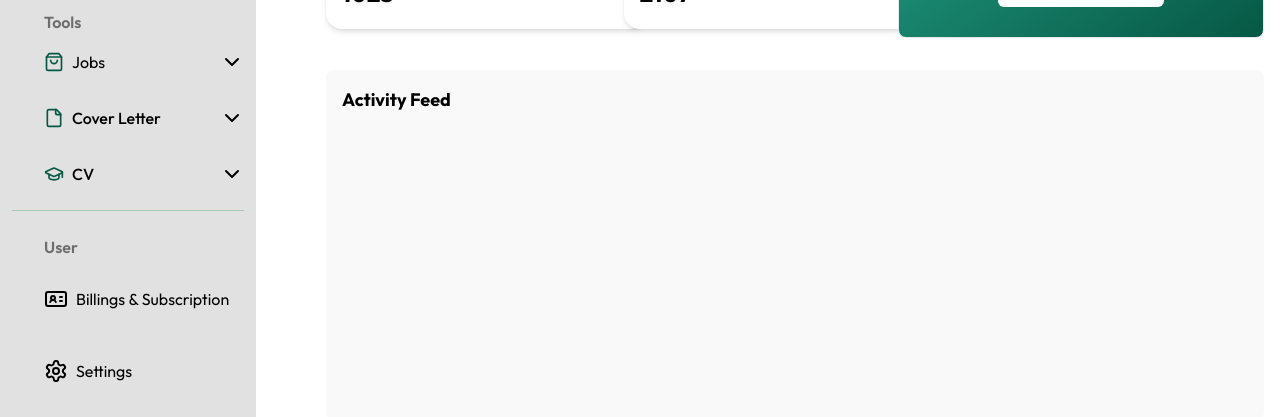
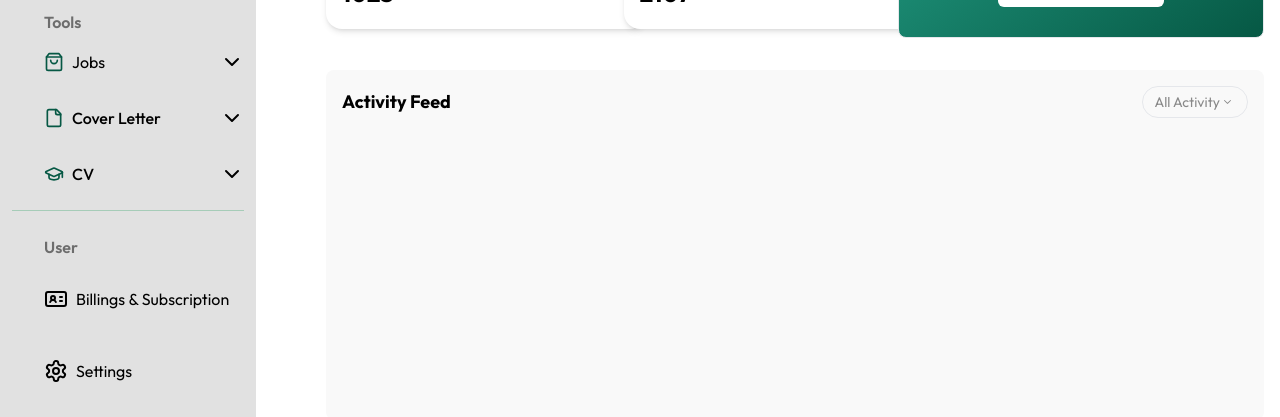
Before and after one commit to joshuaoni/tbwrge, a Next.js app: page /dashboard-home in a window 1280 px wide. Shown: the part 403-820 px from the top of the page. Built offline with nearby package versions, Linux system fonts and the light colour scheme.

Commit message:
ui update to the actiivty tab

```diff
--- /dev/null
+++ b/src/components/all-activity-dropdown.tsx
@@ -0,0 +1,29 @@
+import React from "react";
+import {
+  DropdownMenu,
+  DropdownMenuContent,
+  DropdownMenuItem,
+  DropdownMenuSeparator,
+  DropdownMenuTrigger,
+} from "@/components/ui/dropdown-menu";
+import { CaretDownIcon } from "@radix-ui/react-icons";
+const AllActivityDropDown = () => {
+  return (
+    <DropdownMenu>
+      <DropdownMenuTrigger>
+        <div className="h-8  px-3 w-fit rounded-full text-[#898989]  border flex items-center">
+          <p className="text-sm"> All Activity</p>
+          <CaretDownIcon />
+        </div>
+      </DropdownMenuTrigger>
+      <DropdownMenuContent className="bg-white">
+        <DropdownMenuSeparator />
+        <DropdownMenuItem>Years Of Experience</DropdownMenuItem>
+        <DropdownMenuItem>Key Skills</DropdownMenuItem>
+        <DropdownMenuItem>Fit Score</DropdownMenuItem>
+      </DropdownMenuContent>
+    </DropdownMenu>
+  );
+};
+
+export default AllActivityDropDown;
--- a/src/components/ui/dropdown-menu.tsx
+++ b/src/components/ui/dropdown-menu.tsx
@@ -27,7 +27,7 @@ const DropdownMenuSubTrigger = React.forwardRef<
   <DropdownMenuPrimitive.SubTrigger
     ref={ref}
     className={cn(
-      "flex cursor-default gap-2 select-none items-center rounded-sm px-2 py-1.5 text-sm outline-none focus:bg-accent data-[state=open]:bg-accent [&_svg]:pointer-events-none [&_svg]:size-4 [&_svg]:shrink-0",
+      "flex cursor-default gap-2 select-none items-center rounded-sm px-2 py-1.5 ring-0 focus:ring-0 focus:outline-none text-sm outline-none  data-[state=open]:bg-accent [&_svg]:pointer-events-none [&_svg]:size-4 [&_svg]:shrink-0",
       inset && "pl-8",
       className
     )}
--- a/src/pages/dashboard-home/index.tsx
+++ b/src/pages/dashboard-home/index.tsx
@@ -8,6 +8,7 @@ import {
 } from "@/components/ui/dialog";
 import { Button } from "@/components/ui/button";
 import { File, Loader2, PlusCircle, ShoppingBag, User } from "lucide-react";
+import AllActivityDropDown from "@/components/all-activity-dropdown";
 
 const index = () => {
   const [analytics, setAnalytics] = useState([
@@ -60,8 +61,11 @@ const index = () => {
           </div>
         </div>
 
-        <div className="w-full  h-[350px] mt-8 overflow-y-scroll bg-[#F9F9F9] rounded-lg">
-          <h1 className="font-bold p-4 text-lg">Activity Feed</h1>
+        <div className="w-full p-4 h-[350px] mt-8 overflow-y-scroll bg-[#F9F9F9] rounded-lg">
+          <div className="flex items-center justify-between ">
+            <h1 className="font-bold  text-lg">Activity Feed</h1>
+            <AllActivityDropDown />
+          </div>
         </div>
       </div>
     </div>
```
